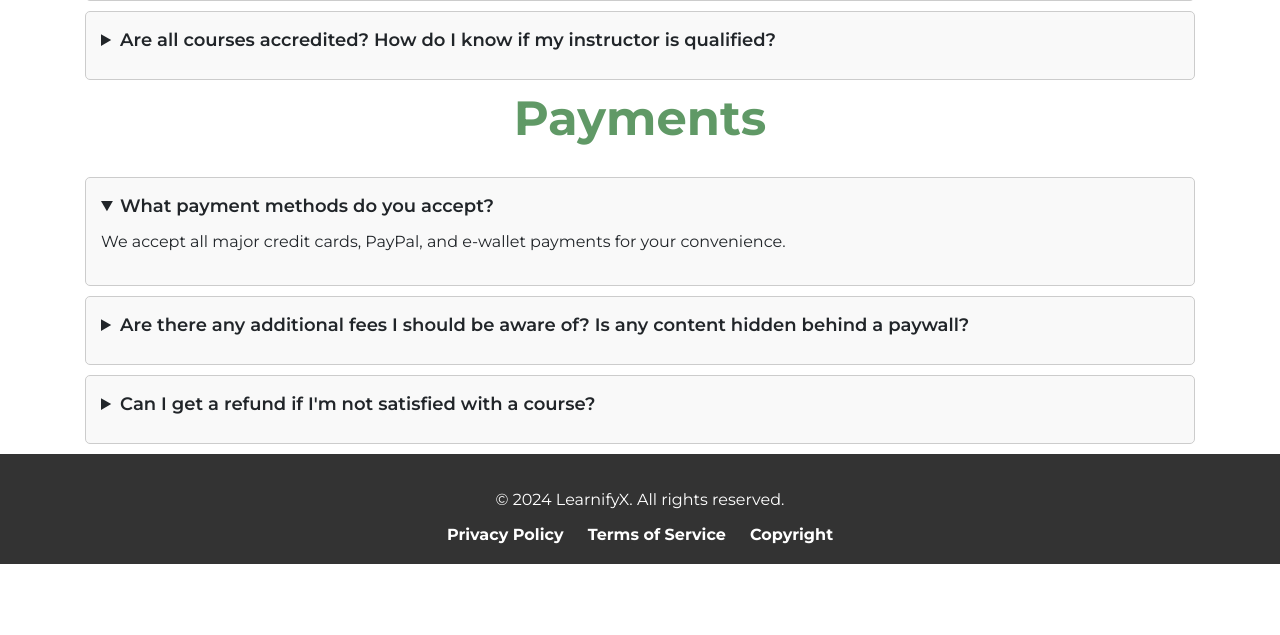
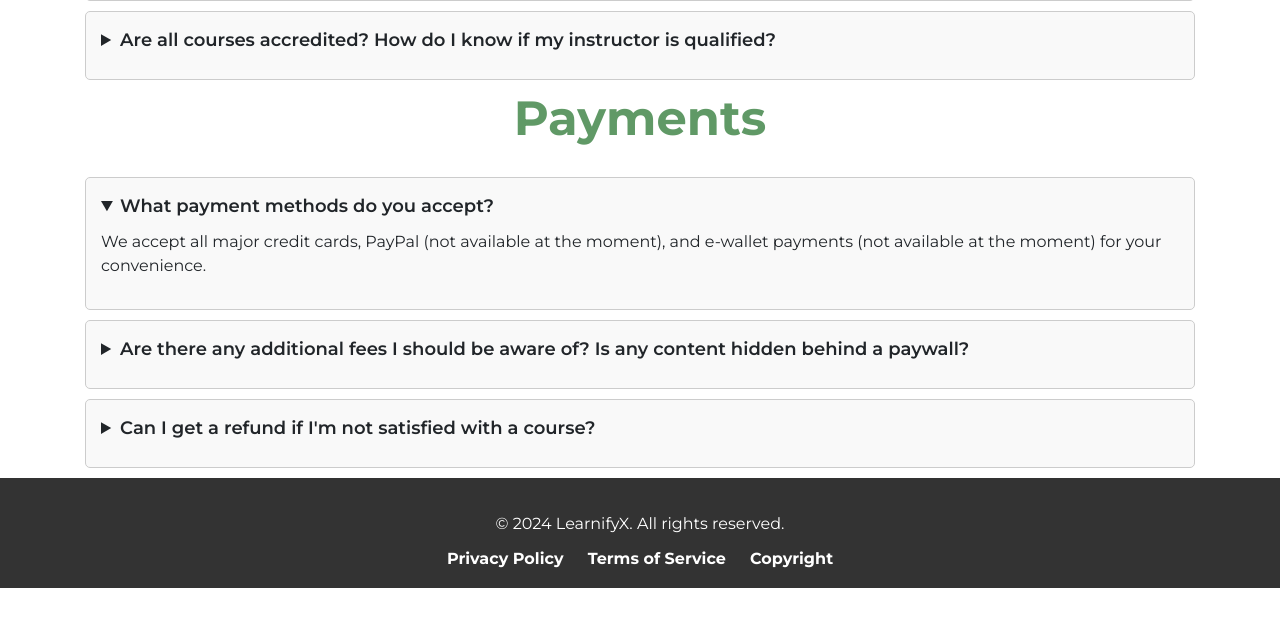
Before and after one commit to duyhnynh/COSC2430-ProjectGroup-8, a Flask app: page /faqs in a window 1280 px wide, after a click on "What payment methods do you accept?". Shown: the part 432-1067 px from the top of the page. Before the commit the page ends 996 px from the top, so only its background shows below. Run offline with Flask 3, Linux system fonts and the light colour scheme; some libraries are stand-ins or nearby versions.

Commit message:
Faq message modified

```diff
--- a/templates/faqs.html
+++ b/templates/faqs.html
@@ -45,12 +45,12 @@
             <h1> Payments </h1>
             <details>
                 <summary>What payment methods do you accept?</summary>
-                <p>We accept all major credit cards, PayPal, and e-wallet payments for your convenience.</p>
+                <p>We accept all major credit cards, PayPal (not available at the moment), and e-wallet payments (not available at the moment) for your convenience.</p>
             </details>
 
             <details>
                 <summary>Are there any additional fees I should be aware of? Is any content hidden behind a paywall?</summary>
-                <p>We try to be as straight forward as we can be with our pricing. We assure you that our instructors' do not hide any extra content in their courses as it is against our policy.</p>
+                <p>We try to be as straight forward as we can be with our pricing. We assure you that our instructors do not hide any extra content in their courses as it is against our policy.</p>
             </details>
 
             <details>
```
